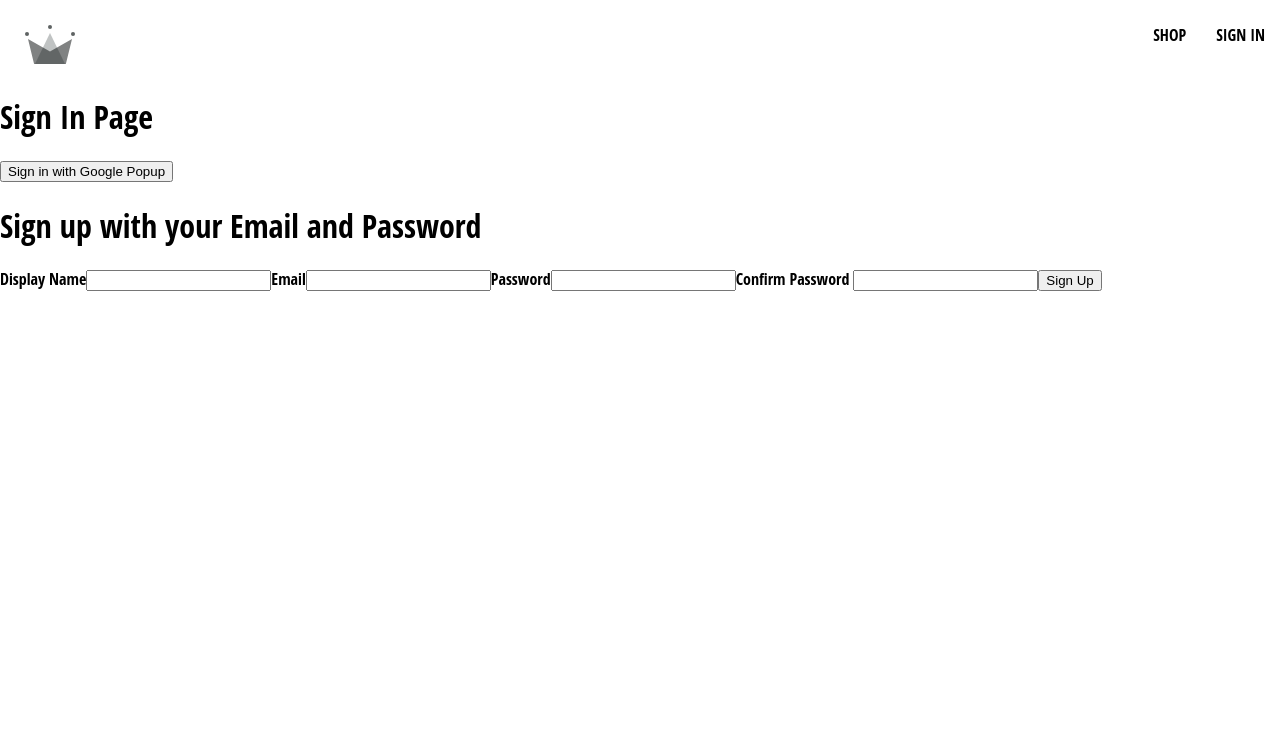
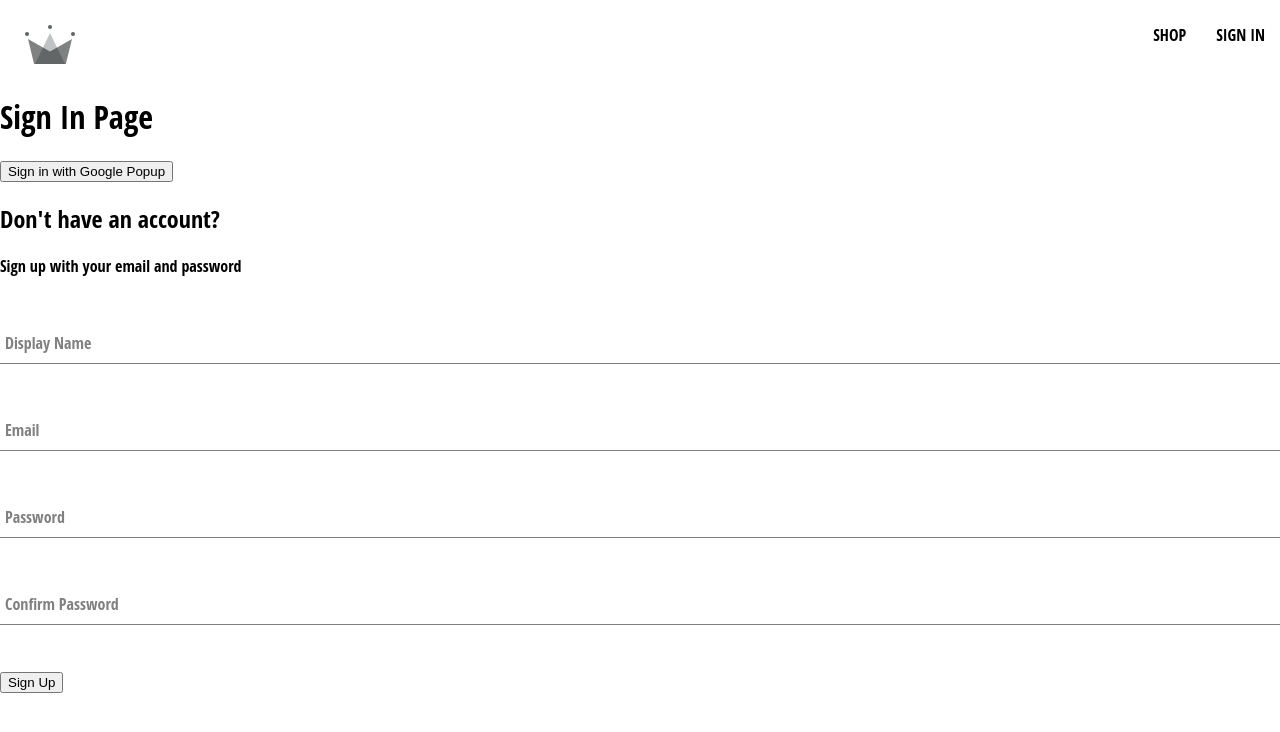
Before and after one commit to KingsIke/ZTM-Ecoms, a React (Create React App) app: page /sign-in in a window 1280 px wide. Shown: the top 732 px of the page. Built offline with nearby package versions, Linux system fonts and the light colour scheme.

Commit message:
form-shrink

```diff
--- a/src/App.js
+++ b/src/App.js
@@ -28,4 +28,5 @@
 
 }
 
+
 export default App;
--- /dev/null
+++ b/src/Pages/FormInput/Form-input.jsx
@@ -0,0 +1,19 @@
+import './Form-input.scss'
+
+const FormInput = ({ label, ...otherProps }) => {
+    return (
+        <div className='group'>
+            <input className='form-input' {...otherProps} />
+            {label && (
+                <label
+                    className={`${otherProps > 0 ? 'shrink' : ''
+                        } form-input-label`}
+                >
+                    {label}
+                </label>
+            )}
+        </div>
+    );
+};
+
+export default FormInput;
--- /dev/null
+++ b/src/Pages/FormInput/Form-input.scss
@@ -0,0 +1,54 @@
+$sub-color: grey;
+$main-color: black;
+
+@mixin shrinkLabel {
+    top: -14px;
+    font-size: 12px;
+    color: $main-color;
+}
+
+.group {
+    position: relative;
+    margin: 45px 0;
+
+    .form-input {
+        background: none;
+        background-color: white;
+        color: $sub-color;
+        font-size: 18px;
+        padding: 10px 10px 10px 5px;
+        display: block;
+        width: 100%;
+        border: none;
+        border-radius: 0;
+        border-bottom: 1px solid $sub-color;
+        margin: 25px 0;
+
+        &:focus {
+            outline: none;
+        }
+
+        &:focus~.form-input-label {
+            @include shrinkLabel();
+        }
+    }
+
+    input[type='password'] {
+        letter-spacing: 0.3em;
+    }
+
+    .form-input-label {
+        color: $sub-color;
+        font-size: 16px;
+        font-weight: normal;
+        position: absolute;
+        pointer-events: none;
+        left: 5px;
+        top: 10px;
+        transition: 300ms ease all;
+
+        &.shrink {
+            @include shrinkLabel();
+        }
+    }
+}
--- a/src/Pages/Sign-up/Sign-up.jsx
+++ b/src/Pages/Sign-up/Sign-up.jsx
@@ -1,7 +1,9 @@
 import { useState } from 'react';
 
-import { CreateUserWithEmailAndPassword, createUserDocumentFromAuth } from 'firebase/auth';
+import { createAuthUserWithEmailAndPassword, createUserDocumentFromAuth } from '../../utils/firebase/firebase.utils';
 
+// import { FormInput } from '../FormInput/form-FormInput.component';
+import FormInput from '../FormInput/Form-input';
 const defaultFormField = {
     displayName: '',
     email: '',
@@ -10,45 +12,79 @@
 }
 const SignUpForm = () => {
     const [formField, setFormField] = useState(defaultFormField)
+    const { displayName, email, password, confirmPassword } = formField
 
     console.log(formField)
+
+    const resetFormFields = () => {
+        setFormField(defaultFormField)
+    }
 
     const handleSubmit = async (e) => {
         e.preventDefault()
 
-        if (password !== confirmPassword) {
-            alert('Password must match with ConfirmPassword')
-            return
+        if (confirmPassword !== password) {
+            return alert('Password must match with ConfirmPassword')
+
         }
         try {
-            const { user } = await CreateUserWithEmailAndPassword(email, password)
+            const { user } = await createAuthUserWithEmailAndPassword(email, password)
+            await createUserDocumentFromAuth(user, { displayName })
+            resetFormFields()
+        } catch (error) {
+            if (error.code === 'auth/email-already-in-use') {
+                alert('Cannot create user, Email already in Use')
+            } else {
 
-            await createUserDocumentFromAuth(user, { displayName })
-        } catch (error) {
-            console.log('User creation encountered Error', error)
+                console.log('User creation encountered Error', error)
+            }
         }
     }
 
-    const { displayName, email, password, confirmPassword } = formField
     const handleChange = (e) => {
         const { name, value } = e.target
         setFormField({ ...formField, [name]: value })
     }
     return (
-        <div>
-            <h1>Sign up with your Email and Password</h1>
-            <form action="" onSubmit={handleSubmit}>
-                <label htmlFor="">Display Name</label>
-                <input type="text" required onChange={handleChange} name='displayName' value={displayName} />
+        <div className="sign-up-container">
+            <h2>Don't have an account?</h2>
+            <span>Sign up with your email and password</span>
+            <form onSubmit={handleSubmit}>
+                <FormInput
+                    label="Display Name"
+                    type="text"
+                    required
+                    onChange={handleChange}
+                    name="displayName"
+                    value={displayName}
+                />
 
-                <label htmlFor="">Email</label>
-                <input type="email" required onChange={handleChange} name='email' value={email} />
+                <FormInput
+                    label="Email"
+                    type="email"
+                    required
+                    onChange={handleChange}
+                    name="email"
+                    value={email}
+                />
 
-                <label htmlFor="">Password</label>
-                <input type="password" required onChange={handleChange} name='password' value={password} />
+                <FormInput
+                    label="Password"
+                    type="password"
+                    required
+                    onChange={handleChange}
+                    name="password"
+                    value={password}
+                />
 
-                <label>Confirm Password </label>
-                <input type="password" required onChange={handleChange} name='comfirmPassword' value={confirmPassword} />
+                <FormInput
+                    label="Confirm Password"
+                    type="password"
+                    required
+                    onChange={handleChange}
+                    name="confirmPassword"
+                    value={confirmPassword}
+                />
                 <button type="submit">Sign Up</button>
             </form >
         </div>
--- a/src/utils/firebase/firebase.utils.js
+++ b/src/utils/firebase/firebase.utils.js
@@ -38,7 +38,6 @@
     if (!userSnapshot.exists()) {
         const { displayName, email } = userAuth;
         const createdAt = new Date()
-        99
         try {
             await setDoc(userDocRef, { displayName, email, createdAt, ...additionalInfo })
         } catch (error) {
@@ -49,7 +48,7 @@
 
 };
 
-export const CreateUserWithEmailAndPassword = async (email, password) => {
+export const createAuthUserWithEmailAndPassword = async (email, password) => {
     if (!email || !password) return
     return await createUserWithEmailAndPassword(auth, email, password)
 }
```
